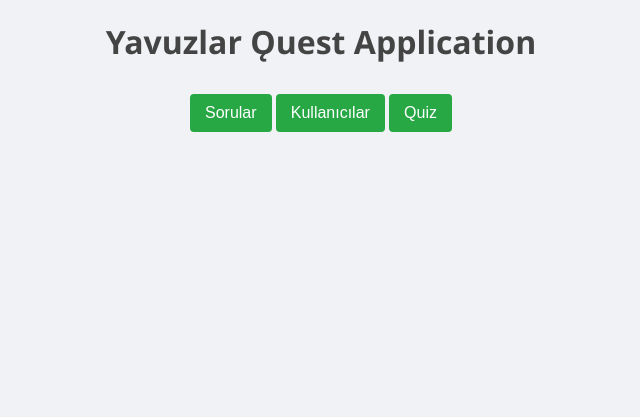
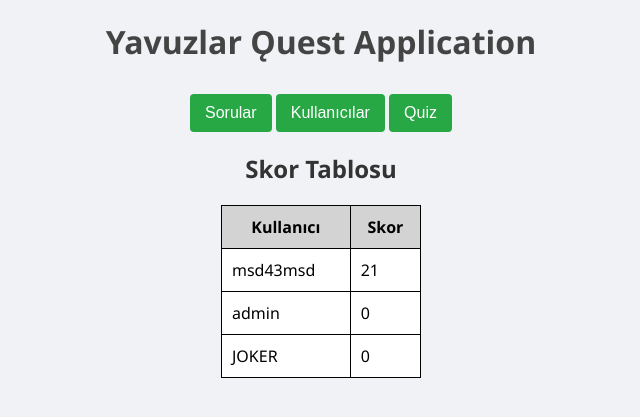
Before and after one commit to mehmet-selcuk-duz/Yavuzlar, a PHP site: page / in a window 1280 px wide. Shown: the top 417 px of the page, without its empty margins (319-959 px from the left). Run offline with PHP 8.4, Linux system fonts and the light colour scheme; the visitor is signed in with stand-in values (Sample User, id 1); data comes from the database, SQL or seed files in the repository; both versions use the stored data as it was after the commit.

Commit message:
Add files via upload

```diff
--- a/Ǫuest Application Php/index.php
+++ b/Ǫuest Application Php/index.php
@@ -2,6 +2,20 @@
 session_start();
 if (!isset($_SESSION['user_id'])) {
     header('Location: login.php');
+    exit();
+}
+
+// Veritabanına bağlanma
+try {
+    $pdo = new PDO('sqlite:veriler.db');
+    $pdo->setAttribute(PDO::ATTR_ERRMODE, PDO::ERRMODE_EXCEPTION);
+
+    // Kullanıcıları skorlarına göre yüksekten düşüğe sıralayarak çekme
+    $stmt = $pdo->query('SELECT username, skore FROM users ORDER BY skore DESC');
+    $users = $stmt->fetchAll(PDO::FETCH_ASSOC);
+
+} catch (PDOException $e) {
+    echo 'Veritabanı bağlantı hatası: ' . $e->getMessage();
     exit();
 }
 ?>
@@ -22,5 +36,20 @@ if (!isset($_SESSION['user_id'])) {
         <?php } ?>
         <a href="sorular.php"><button type="button">Quiz</button></a>
     </nav>
+    <center>
+        <h2>Skor Tablosu</h2>
+        <table>
+            <tr>
+                <th>Kullanıcı</th>
+                <th>Skor</th>
+            </tr>
+            <?php foreach ($users as $user) { ?>
+                <tr>
+                    <td><?php echo htmlspecialchars($user['username']); ?></td>
+                    <td><?php echo htmlspecialchars($user['skore']); ?></td>
+                </tr>
+            <?php } ?>
+        </table>
+    </center>
 </body>
 </html>
--- a/Ǫuest Application Php/style.css
+++ b/Ǫuest Application Php/style.css
@@ -127,3 +127,20 @@ button:hover {
 #geriBtn:hover {
     background-color: #5a6268;
 }
+
+table {
+    width: 200px;
+    border-collapse: collapse;
+  }
+  th, td {
+    padding: 10px;
+    border: 1px solid black;
+  }
+  th {
+    background-color: lightgray;
+    color: black;
+  }
+  td {
+    background-color: white;
+    color: black;
+  }
```
Also changed, not shown: Ǫuest Application Php/sorular.php (+21 -1 lines), Ǫuest Application Php/veriler.db.
